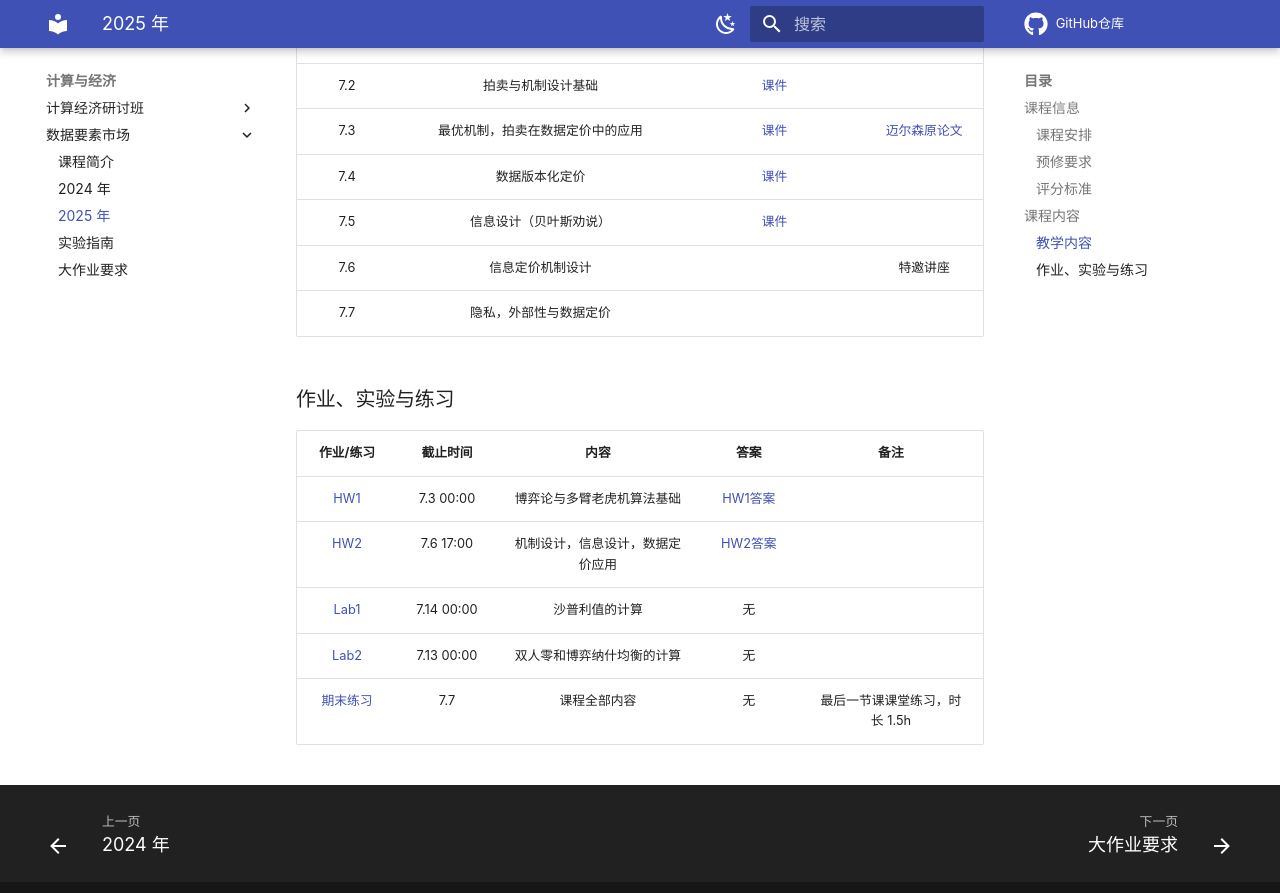
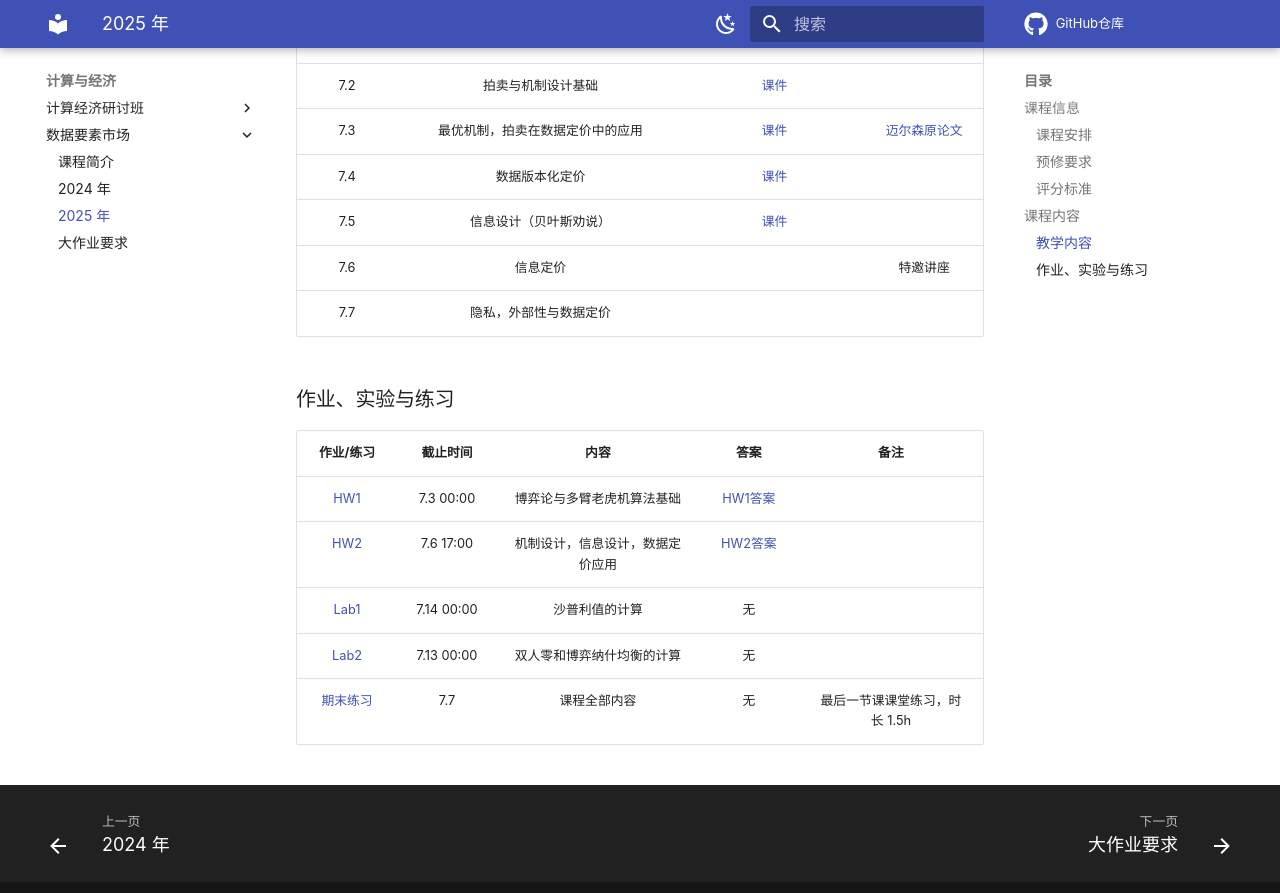
Before and after one commit to yhwu-is/Teach, an MkDocs documentation site: the page built from docs/ec/data_market/2025.md, in a window 1280 px wide and 900 px high, scrolled down 2176 px. Shown: the top 893 px of the window. Built offline with MkDocs 1.6.1 and Material for MkDocs 9.7.7, drawn with Linux system fonts in a browser that asks for light colours; comment, search, counter and statistics services are not loaded.

Commit message:
docs:更新作业答案

```diff
--- a/docs/ec/data_market/2025.md
+++ b/docs/ec/data_market/2025.md
@@ -59,7 +59,7 @@
 | 7.3 | 最优机制，拍卖在数据定价中的应用 | [课件](2025/25-lec08-optauction.pdf) | [迈尔森原论文](2025/Optimal%20Auction%20Design.pdf) |
 | 7.4 | 数据版本化定价 | [课件](2024/lec03%20数据定价基础.pptx) |  |
 | 7.5 | 信息设计（贝叶斯劝说） | [课件](2025/25-lec10-persuasion.pdf) |  |
-| 7.6 | 信息定价机制设计 |  | 特邀讲座 |
+| 7.6 | 信息定价 |  | 特邀讲座 |
 | 7.7 | 隐私，外部性与数据定价 |  |  |
 
 ### 作业、实验与练习
@@ -67,7 +67,7 @@
 | 作业/练习 | 截止时间 | 内容 | 答案 | 备注 |
 | :---: | :----: | :---: | :---: | :---: |
 | [HW1](2025/25hw1.pdf) | 7.3 00:00 | 博弈论与多臂老虎机算法基础 | [HW1答案](2025/25hw1-sol.pdf) |  |
-| [HW2](2025/25hw2.pdf) | 7.6 17:00 | 机制设计，信息设计，数据定价应用 | [HW2答案]() |  |
+| [HW2](2025/25hw2.pdf) | 7.6 17:00 | 机制设计，信息设计，数据定价应用 | [HW2答案](2025/25hw2-sol.pdf) |  |
 | [Lab1](2025/lab1.zip) | 7.14 00:00 | 沙普利值的计算 | 无 |  |
 | [Lab2](2025/lab2.zip) | 7.13 00:00 | 双人零和博弈纳什均衡的计算 | 无 |  |
 | [期末练习]() | 7.7 | 课程全部内容 | 无 | 最后一节课课堂练习，时长 1.5h |
--- a/mkdocs.yml
+++ b/mkdocs.yml
@@ -62,7 +62,6 @@
       - 课程简介: ec/data_market/intro.md
       - 2024 年: ec/data_market/2024.md
       - 2025 年: ec/data_market/2025.md
-      - 实验指南: ec/data_market/lab.md
       - 大作业要求: ec/data_market/project.md
 
 copyright: Copyright &copy; 2023-2024 吴一航
```
Also changed, not shown: 1 other file.
